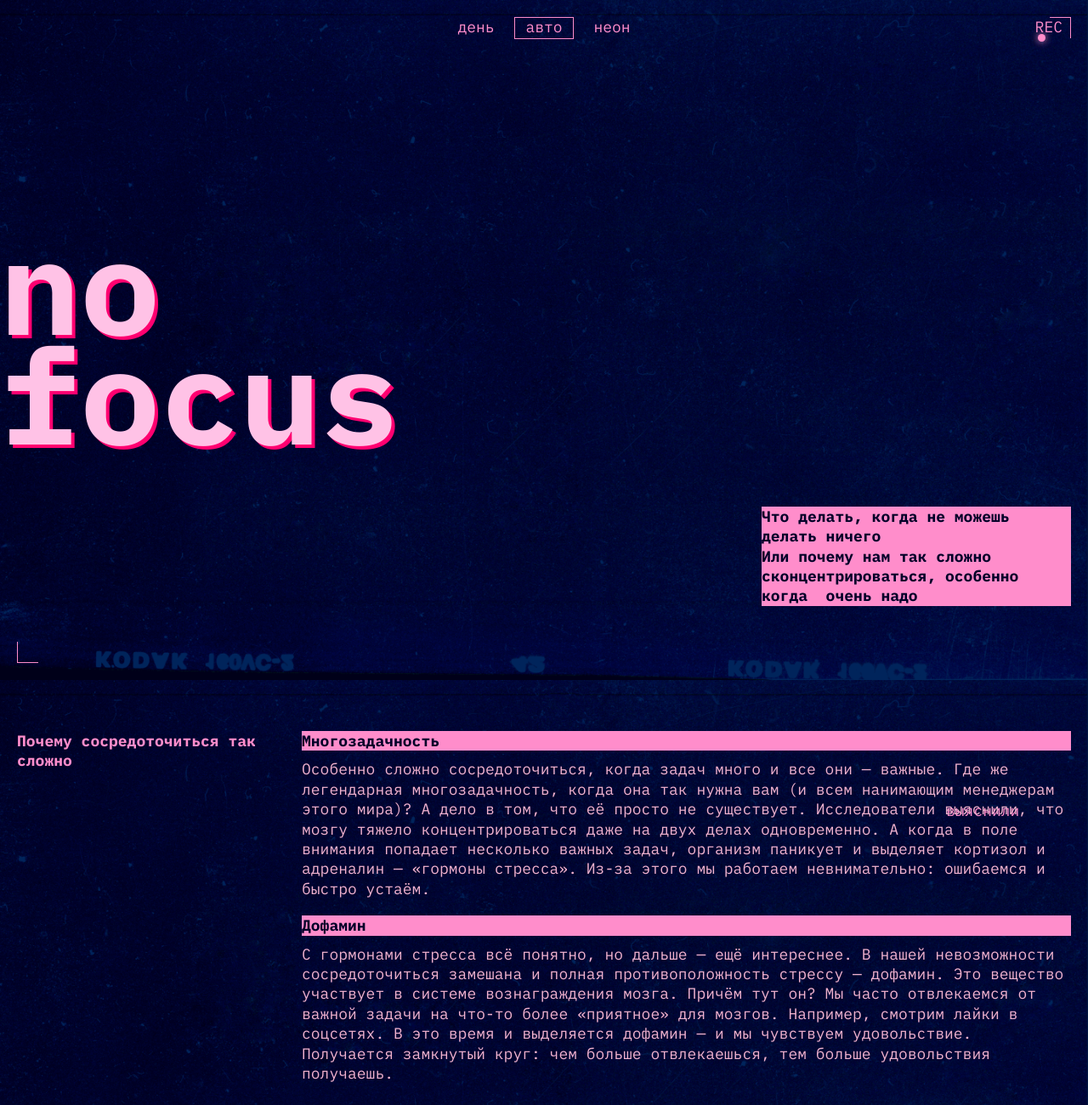
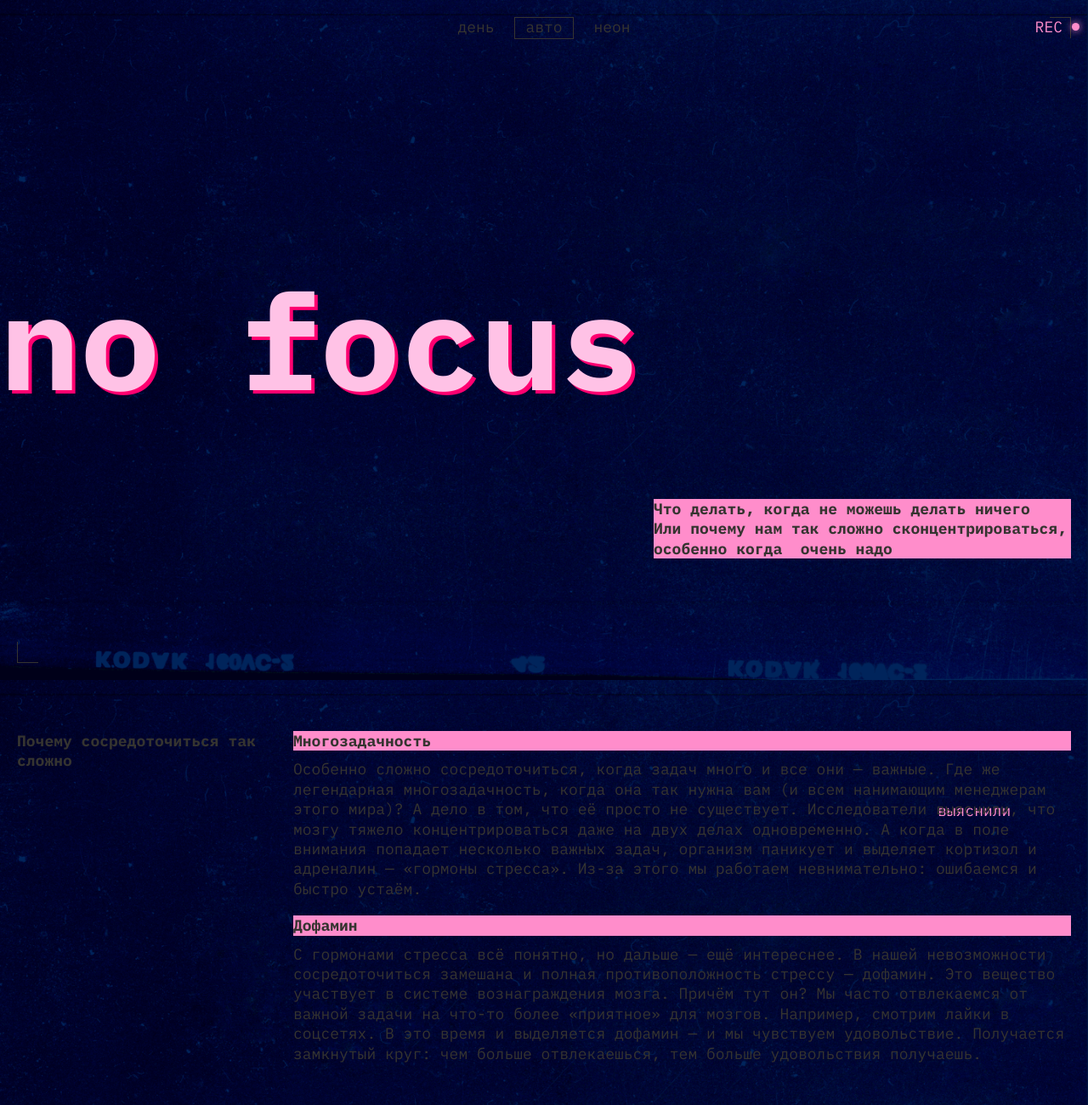
Before and after one commit to ele0le/slozhno-sosredotochitsya, a plain HTML site: page index.html in a window 1280 px wide. Shown: the top 1300 px of the page at 85% size. Drawn offline with Linux system fonts and the light colour scheme.

Commit message:
для шестого автотеста

```diff
--- a/index.html
+++ b/index.html
@@ -88,10 +88,10 @@
         </div>
       </section>
       <section class="what content-section">
-        <h2 class="section__title what__details">
+        <h2 class="section__title">
           Что снижает концентрацию внимания?
         </h2>
-        <div class="section__content">
+        <div class="section__content what__details">
           <article class="section__paragraph">
             <h3 class="section__subtitle-bold title-decor">
             Многозадачность
@@ -173,7 +173,7 @@
         </div>
         </article>
         <article class="section__paragraph">
-          <h4 class="section__sibtitle-normal title-decor">
+          <h4 class="section__subtitle-normal title-decor">
           Читайте
         </h4>
         <div class="section__text">
--- a/styles/dark.css
+++ b/styles/dark.css
@@ -11,7 +11,10 @@
   */
   --background-color: #000028;
   --accent-color: #FF0070;
-  --text-color-light: #F1B2CE;
+  --menu-text-color: #ff0070;
+  --section-title-color: #FF0070;
+  --text-color-dark: #000028;
+  --text-color-primary: #F1B2CE;
   --title-color: #DB00FF;
   --button-border-hover: 1px solid rgba(255, 0, 112, 0.40);
   --title-shadow: 4px 4px 0px #FF0070;
@@ -35,7 +38,9 @@
   .page {
     --background-color: #000028;
     --accent-color: #FF0070;
-    --text-color-light: #F1B2CE;
+    --section-title-color: #FF0070;
+    --text-color-dark: #000028;
+    --text-color-primary: #F1B2CE;
     --title-color: #DB00FF;
     --button-border-hover: 1px solid rgba(255, 0, 112, 0.40);
     --title-shadow: 4px 4px 0px #FF0070;
--- a/styles/light.css
+++ b/styles/light.css
@@ -11,10 +11,13 @@
   */
   --background-color: #fff1f7;
   --accent-color: #FF8DCB;
-  --text-color: #353430;
+  --text-color-primary: #353430;
+  --menu-text-color: #353430;
+  --section-title-color: #353430;
+  --text-color-dark: #353430;
   --title-color: #FFc2E6;
   --button-border-hover: 1px solid rgba(50,49, 45, 0.40);
-  --title-shadow: 4px 4px 0px #FF0070;
+  --title-shadow: 4px 4px 0px #Ff8dcb;
   background-image: url(../images/cover-image-light.png);
 }
 
@@ -22,15 +25,44 @@
   display: none;
 }
 
+.theme_light .header__mark {
+  display: none;
+}
+
+.theme_light .title-decor {
+  color: currentColor;
+}
+
+.theme_light .section__title {
+  color: curentColor;
+}
+
 .theme_light .header__theme-menu-button_active {
   border: 1px solid var(--text-color);
 }
+
+@media (1024px <= width) {
+  @media (prefers-color-scheme: light) {
+    .header__title,
+    .footer__title {
+      text-shadow: 4px 4px 0 #ff0070;
+    }
+  }
+
+  .page.theme_light .header__title,
+  .page.theme_light .footer__title {
+    text-shadow: 4px 4px 0 #ff0070;
+  }
+  }
 
 @media (prefers-color-scheme: light) {
   :root {
     --background-color: #fff1f7;
   --accent-color: #FF8DCB;
-  --text-color: #353430;
+  --text-color-primary: #353430;
+  --menu-text-color: #353430;
+  --section-title-color: #353430;
+  --text-color-dark: #353430;
   --title-color: #FFc2E6;
   --button-border-hover: 1px solid rgba(50,49, 45, 0.40);
   --title-shadow: 4px 4px 0px #FF0070;
--- a/styles/style.css
+++ b/styles/style.css
@@ -23,6 +23,7 @@
   min-block-size: 668px;
   padding: 10px;
   block-size: 100vh;
+  color: var(--menu-text-color, #ff0070);
 }
 
 @supports (block-size: 100dvb) {
@@ -53,8 +54,9 @@
   inline-size: 9px;
   block-size: 9px;
   border-radius: 50%;
-  inset-inline-end: 20px;
-  inset-block-start: 20px;
+  inset-inline-end: 0;
+  inset-block-start: 50%;
+  margin: -5px -20px 0 0;
 }
 
 .decor::before,
@@ -67,15 +69,15 @@
 }
 
 .decor::before {
-  border-inline-end: 1px solid var(--accent-color, #FF0070);
-  border-block-start: 1px solid var(--accent-color, #FF0070);
+  border-inline-end: 1px solid var(--menu-text-color, #ff0070);
+  border-block-start: 1px solid var(--menu-text-color, #ff0070);
   inset-inline-end: 10px;
   inset-block-start: 10px;
 }
 
 .decor::after {
-  border-inline-start: 1px solid var(--accent-color, #FF0070);
-  border-block-end: 1px solid var(--accent-color, #FF0070);
+  border-inline-start: 1px solid var(--menu-text-color, #ff0070);
+  border-block-end: 1px solid var(--menu-text-color, #ff0070);
   inset-inline-start: 10px;
   inset-block-end: 10px;
 }
@@ -101,8 +103,8 @@
   background-color: transparent;
   cursor: pointer;
   appearance: none;
-  font-family: var(--font-family, sans-serif);
-  color: var(--accent-color, #FF0070);
+  font-family: var(--font-family, monospace);
+
   font-size: var(--font-size, 18px);
   line-height: 100%;
   border: 1px solid transparent;
@@ -112,7 +114,7 @@
 
 .header__theme-menu-button_active {
   pointer-events: none;
-  border: 1px solid var(--accent-color, #FF0070);
+  border: 1px solid var(--menu-text-color, #FF0070);
 }
 
 .header__theme-menu-button:focus {
@@ -128,7 +130,7 @@
   display: block;
   inline-size: calc(100% + 20px);
   block-size: 1px;
-  background-color: var(--accent-color);
+  background-color: currentColor;
   border-block-end: 1px solid currentColor;
 }
 
@@ -138,7 +140,7 @@
   text-shadow: var(--title-shadow, 4px 4px 0px #FF0070);
   font-weight: var(--font-weight-bold, 700);
   line-height: 82.5%;
-  justify-self: start;
+
 }
 
 .title-decor {
@@ -152,6 +154,10 @@
 .header__text {
   align-self: center;
   font-weight: var(--font-weight-bold, 700);
+  max-block-size: 117px;
+  min-inline-size: 355px;
+  display: block;
+  justify-self: flex-end;
 }
 
 .main {
@@ -162,7 +168,7 @@
 }
 
 .section__title {
-  color: var(--accent-color, #FF0070);
+  color: var(--section-title-color, #FF0070);
   font-weight: var(--font-weight-bold, 700);
   min-inline-size: 236px;
   inline-size: 100%;
@@ -194,16 +200,16 @@
 }
 
 .section__text {
-  color: var(--text-color-light, #F1B2CE);
+  color: var(--text-color-primary, #F1B2CE);
   display: flex;
   flex-direction: column;
-  gap: var(--break-small, 10px);
+  gap: 10px;
   font-size: var(--font-size, 18px);
   line-height: var(--line-height, 130%);
 }
 
 .link {
-  color: var(--text-color-light, #F1B2CE);
+  color: var(--text-color-primary, #F1B2CE);
   text-shadow: 2px 2px 0 var(--accent-color, #FF0070);
   text-decoration: none;
   cursor: pointer;
@@ -215,7 +221,7 @@
 
 .link:focus-visible {
   border: 1px solid currentColor;
-  color: var(--text-color-light, #F1B2CE)
+  color: var(--text-color-primary, #F1B2CE)
 }
 
 .pictures {
@@ -357,8 +363,13 @@
       flex-direction: row;
     }
 
-    .header__title {
+    .header__text {
       inline-size: 491px;
+    }
+
+    .why,
+    .how__to {
+      gap: 10px;
     }
 
     .section__title {
@@ -371,6 +382,7 @@
       grid-template-columns: repeat(3, 1fr);
     }
 
+
     .footer {
       min-block-size: 768px;
     }
--- a/styles/variables.css
+++ b/styles/variables.css
@@ -6,6 +6,7 @@
 --accent-color: #FF0070;
 --title-color: #DB00FF;
 --title-shadow: 4px 4px 0px #FF0070;
+--menu-text-color: #ff0070;
 --font-family: 'IBM Plex Mono', monospace;
 --font-size: 18px;
 --font-weight: 400;
@@ -14,7 +15,6 @@
 --section-gap: 20px;
 --button-border-hover: 1px solid rgba(255, 0, 112, 0.40);
 --text-color-dark: #000028;
---text-color-light: #F1B2CE;
+--text-color-primary: #F1B2CE;
 --background-color: #000028;
-
 }
```
